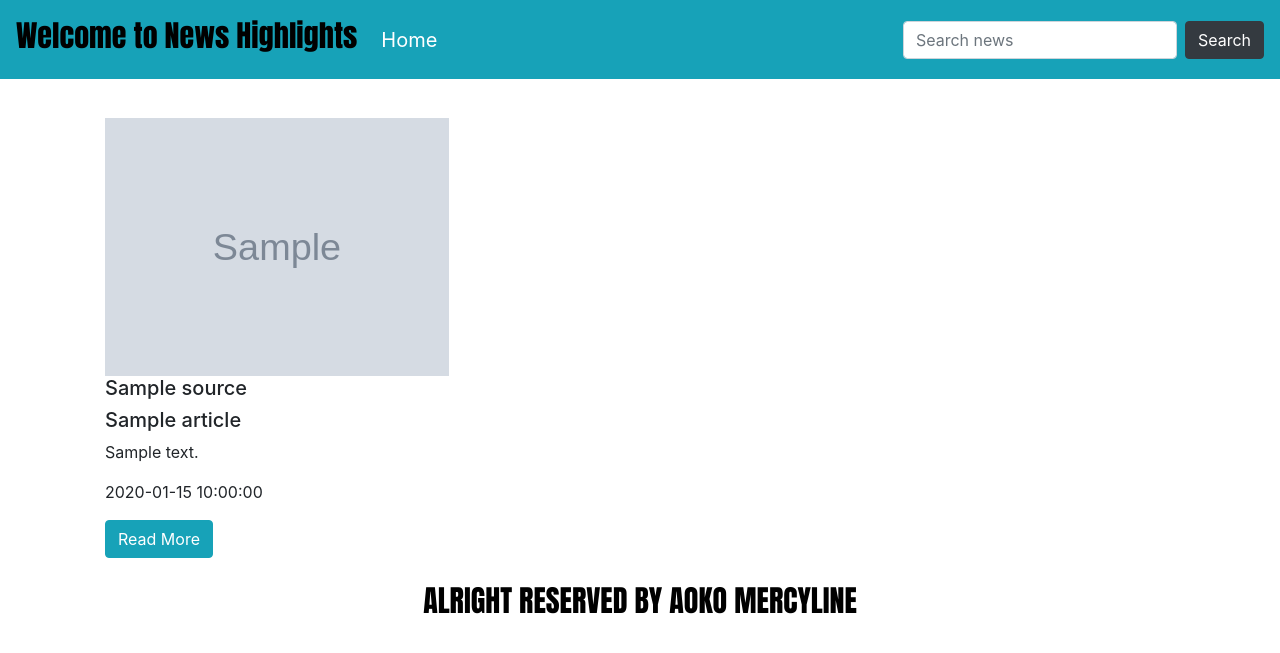
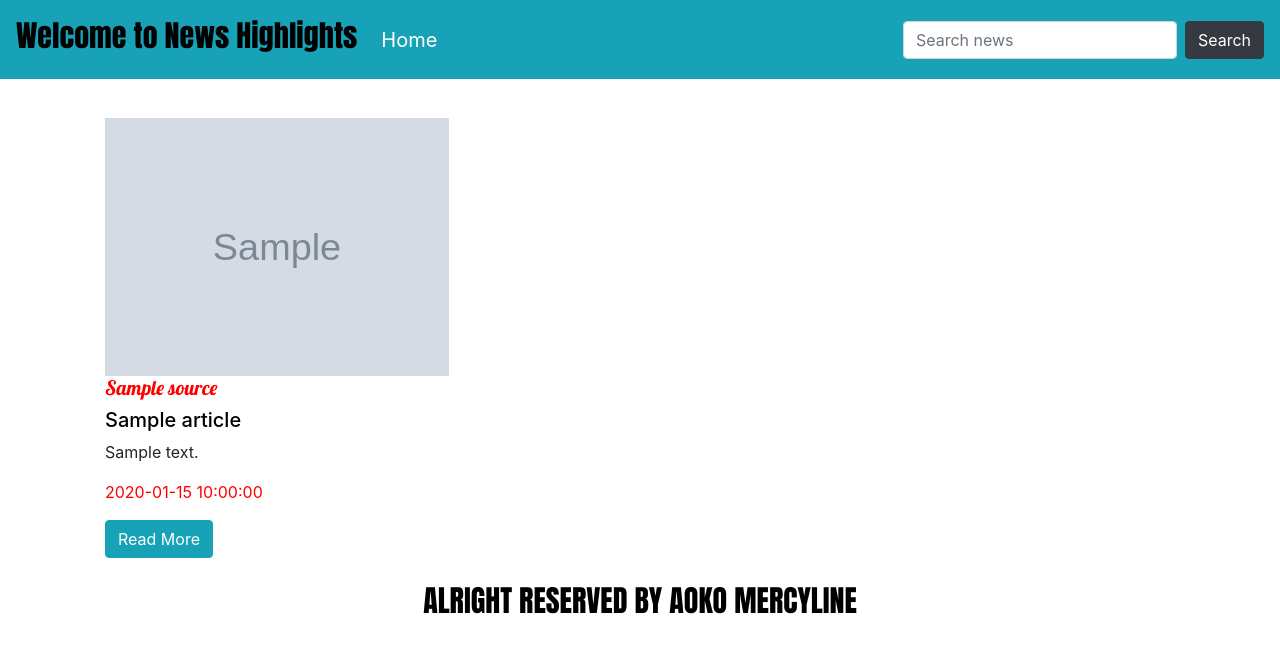
Before and after one commit to AokoMercyline/News-API, a Flask app: template templates/index.html in a window 1280 px wide. Shown: the top 653 px of the page. Run offline with Flask 2, Linux system fonts and the light colour scheme; the template is opened without the code that fills it: most values are stand-ins (such as "Sample title", 1, 10 or a date in 2020); grey boxes marked "Sample" are stand-in pictures; some libraries are stand-ins or nearby versions.

Commit message:
styled news headline

```diff
--- a/templates/index.html
+++ b/templates/index.html
@@ -4,17 +4,18 @@
 <head>
     <meta charset="UTF-8">
     <meta name="viewport" content="width=device-width, initial-scale=1.0">
-    <title>Document</title>
+    <title>News Highlight</title>
     <link rel="stylesheet" type="text/css" href=" {{ url_for('static', filename='css/styles.css') }} ">
     <link rel="stylesheet" href="https://stackpath.bootstrapcdn.com/bootstrap/4.5.2/css/bootstrap.min.css"
         integrity="sha384-JcKb8q3iqJ61gNV9KGb8thSsNjpSL0n8PARn9HuZOnIxN0hoP+VmmDGMN5t9UJ0Z" crossorigin="anonymous">
+    <link href="https://fonts.googleapis.com/css2?family=Lobster&display=swap" rel="stylesheet">
 </head>
 
 <body>
     <!-- navigation -->
         {% block navbar %} {% include 'navbar.html' %} {% endblock %}
 
-    <div class="container" id="banner-cont" style="padding-top: 7%;">
+    <div class="container" id="banner-cont" style="padding-top: 7%;background-color: 212529;">
         <div class="row">
             {% for article in articles %}
             <div class="col-md-4">
@@ -22,10 +23,10 @@
                     <div class="card-body d-flex mt-2" style="width: 24rem;">
                         <div class="card-cont">
                             <img class="img-fluid" width="500" src=" {{ article.urlToImage }} ">
-                            <h5>  {{ article.source.name }} </h5>
-                            <h5> {{ article.title }} </h5>
+                            <h5 style="font-family: 'Lobster', cursive; color: red;">  {{ article.source.name }} </h5>
+                            <h5 style="color: black;"> {{ article.title }} </h5>
                             <p> {{ article.description }} </p>
-                            <p> {{ article.publishedAt }} </p>
+                            <p style="color: red;"> {{ article.publishedAt }} </p>
                             <a class="btn btn-info" target="_blank" href=" {{ article.url }} ">Read More</a>
                         </div>
                     </div>
```
